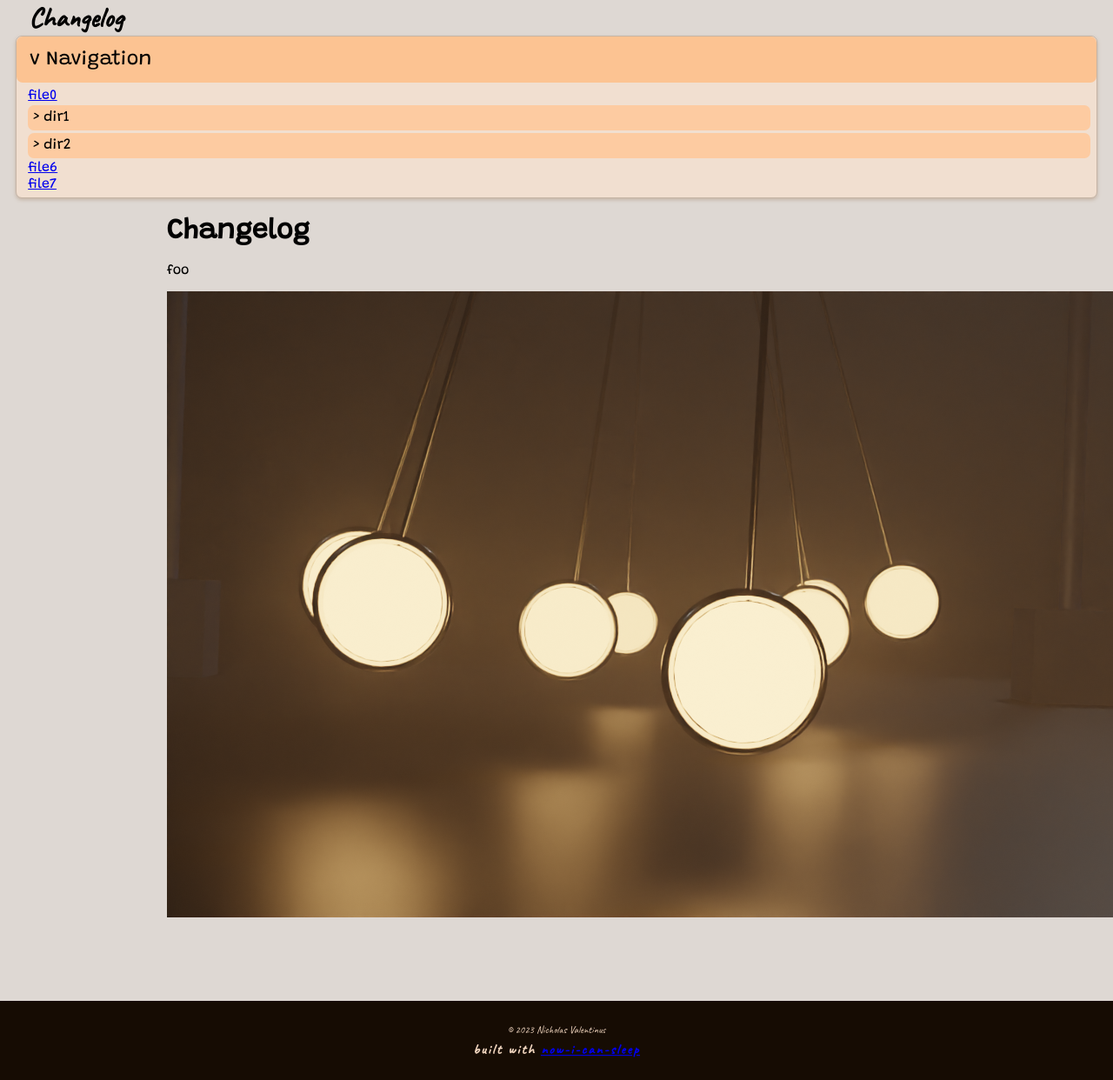
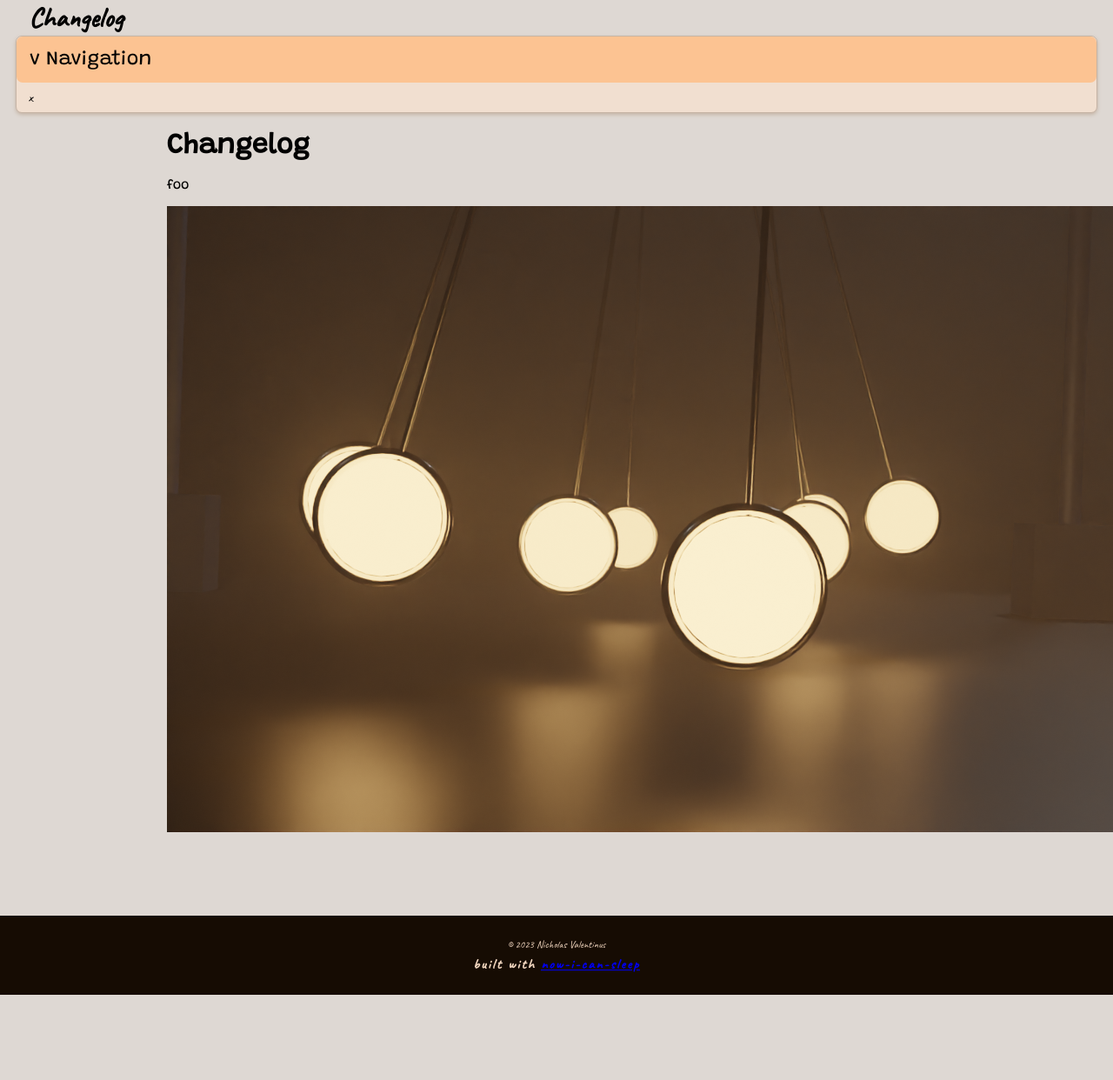
Before and after one commit to nvfp/mykit, a Jekyll site: the page built from _pages/changelog.md, in a window 1280 px wide. Shown: the whole page at 87% size. Built offline with Jekyll 4.4.1, drawn with Linux system fonts in a browser that asks for light colours; after the commit the page ends 1144 px from its top, so only the background shows below that.

Commit message:
via workflows

```diff
--- a/_includes/header.html
+++ b/_includes/header.html
@@ -1,34 +1 @@
-
-
-<header>
-
-    <h1>{{ page.title }}</h1>
-
-    <div class="wrap">
-
-        <button id="_root__nav">v Navigation</button>
-        <div class="main" id="_root__nav-div">
-
-            <a href="file0">file0</a>
-            <button id="dir1">> dir1</button>
-            <div class="child" id="dir1-div">
-                <a href="dir1/file1">file1</a>
-                <a href="dir1/file2">file2</a>
-            </div>
-            <button id="dir2">> dir2</button>
-            <div class="child" id="dir2-div">
-                <button id="dir3">> dir3</button>
-                <div class="child" id="dir3-div">
-                    <a href="dir2/dir3/file3">file3</a>
-                </div>
-                <a href="dir2/file4">file4</a>
-                <a href="dir2/file5">file5</a>
-            </div>
-            <a href="file6">file6</a>
-            <a href="file7">file7</a>
-
-        </div>
-
-    </div>
-
-</header>
+<header><h1>{{ page.title }}</h1><div class="wrap"><button id="_root__nav">v Navigation</button><div class="main" id="_root__nav-div">x</div></div></header>
```
